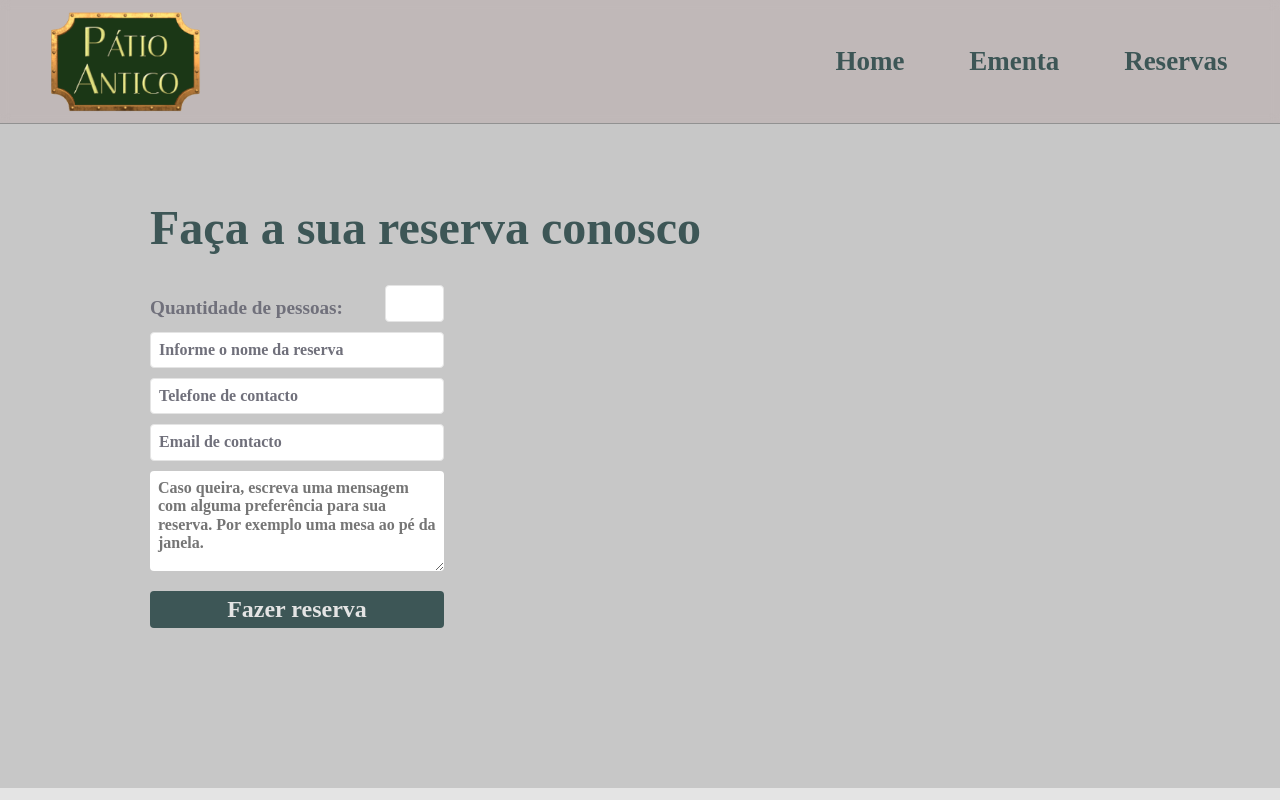
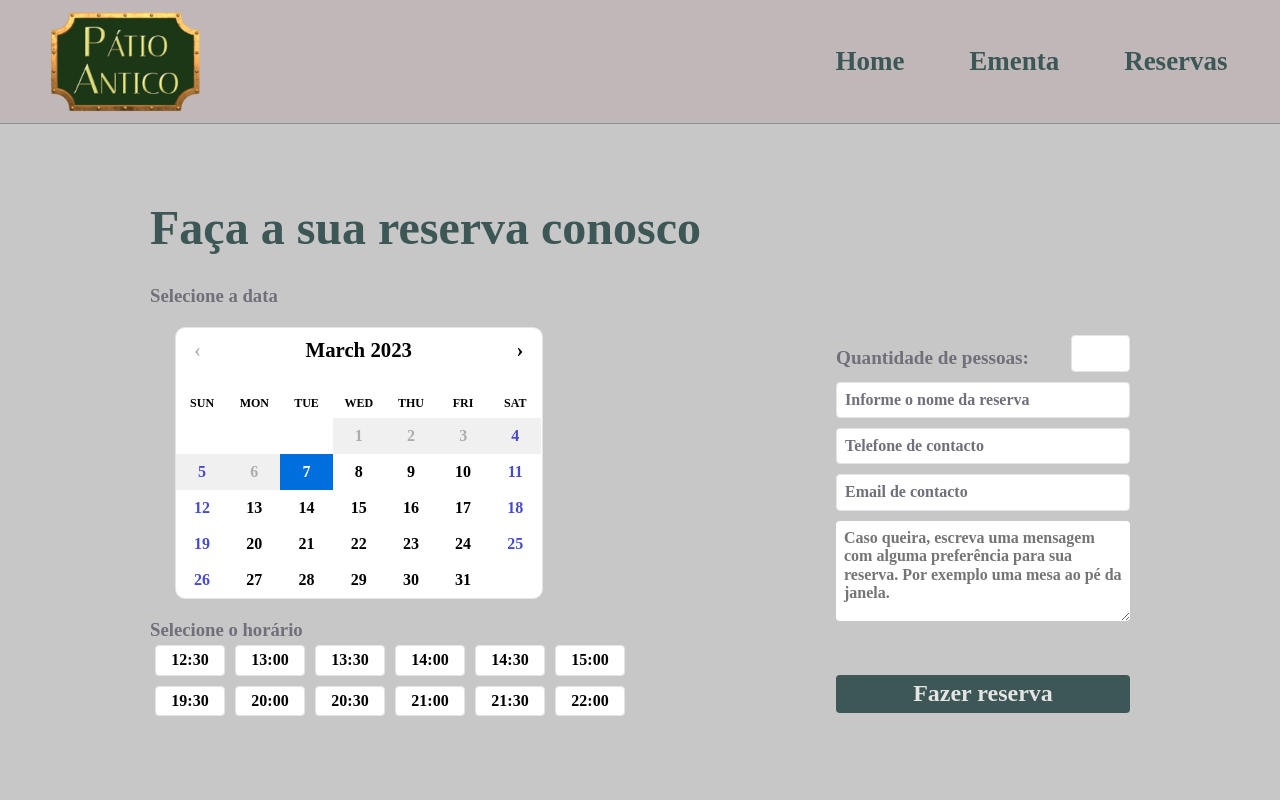
Before and after one commit to pedromessetti/patio-antico, a React (Create React App) app: page /reservas in a window 1280 px wide. Shown: the top 800 px of the page. Built offline with nearby package versions, Linux system fonts and the light colour scheme; a web font is replaced by a local one.

Commit message:
reservas completed

```diff
--- a/package.json
+++ b/package.json
@@ -3,6 +3,7 @@
   "version": "0.1.0",
   "private": true,
   "dependencies": {
+    "@emailjs/browser": "^3.10.0",
     "@testing-library/jest-dom": "^5.16.5",
     "@testing-library/react": "^13.4.0",
     "@testing-library/user-event": "^13.5.0",
@@ -11,8 +12,10 @@
     "@types/react": "^18.0.24",
     "@types/react-dom": "^18.0.8",
     "classnames": "^2.3.2",
+    "date-fns": "^2.29.3",
     "normalize.css": "^8.0.1",
     "react": "^18.2.0",
+    "react-calendar": "^4.0.0",
     "react-dom": "^18.2.0",
     "react-icons": "^4.6.0",
     "react-router-dom": "^6.4.3",
@@ -45,6 +48,7 @@
     ]
   },
   "devDependencies": {
+    "@types/react-calendar": "^3.9.0",
     "@typescript-eslint/eslint-plugin": "^5.43.0",
     "@typescript-eslint/parser": "^5.43.0",
     "eslint": "^8.27.0",
--- a/public/index.html
+++ b/public/index.html
@@ -1,5 +1,5 @@
 <!DOCTYPE html>
-<html lang="pt-br">
+<html lang="pt-pt">
   <head>
     <meta charset="utf-8" />
     <link rel="icon" href=%PUBLIC_URL%favicon.ico>
--- a/src/components/Footer/Footer.module.scss
+++ b/src/components/Footer/Footer.module.scss
@@ -17,7 +17,7 @@
       transition: 300ms;
 
       &:hover {
-        color: $darkest-grey;
+        color: $dark-grey;
       }
 
       .icon {
--- /dev/null
+++ b/src/components/Form/Calendar.css
@@ -0,0 +1,140 @@
+.react-calendar {
+  width: 75%;
+  background: white;
+  border: 1px solid #e4e4e4;
+  border-radius: 10px;
+  font-weight: 700;
+  line-height: 1.125em;
+  margin: 20px 25px;
+}
+
+.react-calendar--doubleView {
+  width: 700px;
+}
+
+.react-calendar--doubleView .react-calendar__viewContainer {
+  display: flex;
+  margin: -0.5em;
+}
+
+.react-calendar--doubleView .react-calendar__viewContainer>* {
+  width: 50%;
+  margin: 0.5em;
+}
+
+.react-calendar,
+.react-calendar *,
+.react-calendar *:before,
+.react-calendar *:after {
+  -moz-box-sizing: border-box;
+  -webkit-box-sizing: border-box;
+  box-sizing: border-box;
+}
+
+.react-calendar button {
+  margin: 0;
+  border: 0;
+  outline: none;
+}
+
+.react-calendar button:enabled:hover {
+  cursor: pointer;
+}
+
+.react-calendar__navigation {
+  display: flex;
+  height: 44px;
+  margin-bottom: 1em;
+}
+
+.react-calendar__navigation button {
+  font-size: 1.3em;
+  background: none;
+}
+
+.react-calendar__navigation button:enabled:hover,
+.react-calendar__navigation button:enabled:focus {
+  background-color: #e6e6e6;
+}
+
+.react-calendar__month-view__weekdays {
+  text-align: center;
+  text-transform: uppercase;
+  font-weight: bold;
+  font-size: 0.75em;
+}
+
+.react-calendar__month-view__weekdays__weekday {
+  padding: 0.5em;
+}
+
+.react-calendar__month-view__weekNumbers .react-calendar__tile {
+  display: flex;
+  align-items: center;
+  justify-content: center;
+  font-size: 0.75em;
+  font-weight: bold;
+}
+
+.react-calendar__month-view__days__day--weekend {
+  color: #474bcd;
+}
+
+.react-calendar__month-view__days__day--neighboringMonth {
+  color: #757575;
+}
+
+.react-calendar__year-view .react-calendar__tile,
+.react-calendar__decade-view .react-calendar__tile,
+.react-calendar__century-view .react-calendar__tile {
+  padding: 2em 0.5em;
+}
+
+.react-calendar__tile {
+  max-width: 100%;
+  padding: 10px 6.6667px;
+  background: none;
+  text-align: center;
+  line-height: 16px;
+}
+
+.react-calendar__tile:disabled {
+  background-color: #f0f0f0;
+}
+
+.react-calendar__tile:enabled:hover,
+.react-calendar__tile:enabled:focus {
+  background-color: #e6e6e6;
+}
+
+.react-calendar__tile--now {
+  background: #ffff76;
+}
+
+.react-calendar__tile--now:enabled:hover,
+.react-calendar__tile--now:enabled:focus {
+  background: #ffffa9;
+}
+
+.react-calendar__tile--hasActive {
+  background: #76baff;
+}
+
+.react-calendar__tile--hasActive:enabled:hover,
+.react-calendar__tile--hasActive:enabled:focus {
+  background: #a9d4ff;
+}
+
+.react-calendar__tile--active {
+  background: #006edc;
+  color: white;
+}
+
+.react-calendar__tile--active:enabled:hover,
+.react-calendar__tile--active:enabled:focus {
+  background: #1087ff;
+}
+
+.react-calendar--selectRange .react-calendar__tile--hover {
+  background-color: #e6e6e6;
+}
--- a/src/components/Form/Form.module.scss
+++ b/src/components/Form/Form.module.scss
@@ -2,9 +2,22 @@
 @import 'styles/breakpoints';
 
 .form {
-	display: flex;
+	display: grid;
+	grid-template-columns: 50% 20% 30%;
 	flex-direction: column;
-	width: 30%;
+
+	h3 {
+		color: $darkest-grey;
+		margin: 0;
+	}
+
+	.calendar__container {
+
+	}
+
+	&__container {
+		margin-top: 50px;
+	}
 
 	.button {
 		font-size: 1.5em;
@@ -15,7 +28,7 @@
 		width: 100%;
 		border: none;
 		border-radius: 4px;
-		margin: 20px auto;
+		margin-top: 50px;
 		transition: 500ms;
 
 		&:hover {
@@ -28,7 +41,12 @@
 		border: none;
 		border-radius: 4px;
 		padding: .5em;
+		width: 100%;
 		height: 100px;
 		font-weight: 700;
 	}
+
+	.not_display {
+		display: none;
+	}
 }
--- /dev/null
+++ b/src/components/Form/Time/Times.js
@@ -0,0 +1,35 @@
+import classNames from 'classnames';
+import { useState } from 'react';
+import style from './Times.module.scss'
+
+const time = ['12:30', '13:00', '13:30', '14:00', '14:30', '15:00', '19:30', '20:00', '20:30', '21:00', '21:30', '22:00']
+
+export default function Times(props) {
+
+  const [event, setEvent] = useState(null)
+  const [info, setInfo] = useState(false)
+
+  function displayInfo(e) {
+    setInfo(true);
+    setEvent(e.target.innerText);
+    props.setTime(e.target.innerText);
+  }
+
+  return (
+    <>
+      <h3>Selecione o horário</h3>
+      <div className={style.container}>
+        {time.map(times => {
+          return (
+            <div className={style.times}>
+              <button onClick={(e) => displayInfo(e)} className={classNames({[style.btn__active]: info})}> {times} </button>
+            </div>
+          )
+        })}
+        <div className={style.infos}>
+          {info ? `Sua reserva será feita para às ${event} do dia ${props.date.toLocaleDateString()}` : null}
+        </div>
+      </div>
+    </>
+  )
+}
--- /dev/null
+++ b/src/components/Form/Time/Times.module.scss
@@ -0,0 +1,34 @@
+@import 'styles/variaveis.scss';
+
+.container {
+	display: flex;
+	flex-wrap: wrap;
+	align-items: center;
+	object-fit: contain;
+	margin-bottom: 20px;
+}
+
+.times {
+	margin: 5px;
+	font-weight: 700;
+
+	button {
+		width: 70px;
+		padding: 5px;
+		background-color: white;
+		border: solid 1px $grey;
+		border-radius: 4px;
+
+		&:hover {
+			cursor: pointer;
+			background-color: #e6e6e6;
+		}
+	}
+}
+
+.infos {
+	margin-top: 20px;
+	font-size: 1.2em;
+	font-weight: 700;
+	color: $darkest-grey;
+}
--- a/src/components/Form/index.tsx
+++ b/src/components/Form/index.tsx
@@ -1,25 +1,31 @@
 import CampoTexto from 'components/CampoTexto';
 import { useState } from 'react'
 import style from './Form.module.scss'
+import Calendar from 'react-calendar'
+import './Calendar.css'
+import Times from './Time/Times';
+import emailjs from '@emailjs/browser'
 
 export default function Form() {
 
-	const [date, setDate] = useState('');
+	const maxDate = new Date(2023, 11, 31)
+	const [date, setDate] = useState(new Date());
+	const [time, setTime] = useState('');
 	const [name, setName] = useState('');
 	const [email, setEmail] = useState('');
 	const [contato, setContato] = useState('');
 	const [pessoas, setPessoas] = useState('');
 	const [message, setMessage] = useState('');
 
-	function save(event: React.FormEvent<HTMLFormElement>) {
-		event.preventDefault()
+	const save = (event: React.FormEvent<HTMLFormElement> | HTMLFormElement) => {
+		event.preventDefault();
 
-		console.log('Nome:', name)
-		console.log('Email:', email)
-		console.log('Contacto:', contato)
-		console.log('N° de pessoas:', pessoas)
-		console.log('Mensagem:', message)
+		emailjs.sendForm('service_2zdwjg4', 'template_a8uolmw', event.currentTarget, 'aqduiPe1jPjZFQWpG');
 
+		window.alert(`${name.split(" ")[0]}, ficamos felizes em informar que a sua reserva foi feita com sucesso!. Muito obrigado e até breve!`);
+
+		setDate(new Date());
+		setTime('');
 		setName('');
 		setEmail('');
 		setContato('');
@@ -29,6 +35,26 @@ export default function Form() {
 
 	return (
 		<form onSubmit={save} className={style.form}>
+			<div className={style.calendar__container}>
+				<h3>Selecione a data</h3>
+				<Calendar
+					onChange={setDate}
+					maxDate={maxDate}
+					minDate={new Date()}
+					value={date}
+					defaultActiveStartDate={date}
+					prev2Label=""
+					next2Label=""
+					showNeighboringMonth={false}
+					calendarType="US"
+				/>
+
+				<Times date={date} setTime={setTime} />
+			</div>
+
+			<div></div>
+
+			<div className={style.form__container}>
 				<CampoTexto
 					label='Quantidade de pessoas:'
 					name='pessoas'
@@ -69,7 +95,10 @@ export default function Form() {
 					placeholder='Caso queira, escreva uma mensagem com alguma preferência para sua reserva. Por exemplo uma mesa ao pé da janela.'
 					required={false}
 				/>
+				<input type="text" name="date" className={style.not_display} value={date.toLocaleDateString()} />
+				<input type="text" name="time" className={style.not_display} value={time} />
 				<button type="submit" className={style.button}>Fazer reserva</button>
-		</form>
+			</div>
+		</form >
 	)
 }
--- a/src/index.css
+++ b/src/index.css
@@ -42,7 +42,7 @@ select {
   font: inherit;
 }
 
-a {
+a, abbr[title] {
   text-decoration: none;
 }
 
--- a/src/pages/Cardapio/Itens/index.tsx
+++ b/src/pages/Cardapio/Itens/index.tsx
@@ -9,7 +9,6 @@ import cardapio from 'data/cardapio.json'
 
 //Importação do componente
 import Item from './Item'
-import { Cardapio } from 'types/Prato'
 
 
 //Interface para tipar as props recebidas
@@ -27,13 +26,13 @@ export default function Itens(props: Props) {
   const { busca, filtro } = props
 
   //Função que verifica a busca
-  function testaBusca(title: string) { //Define que o tipo de title é uma string
+  function testaBusca(title: string) {
     const regex = new RegExp(busca, 'i') //Cria uma nova Regular Expression passando o valor da busca e dizendo que é Case Insensitive (Não difere maíusculas de minúsculas)
     return regex.test(title) //Retorna o valor pesquisado se houver
   }
 
   //Função que verifica o filtro
-  function testaFiltro(id: number) { //Define que o tipo do id é um number
+  function testaFiltro(id: number) {
     if (filtro !== null) return filtro === id //Se o filtro não for null e o valor do filtro é o mesmo do id das categorias então retorna-se true
     return true
   }
```
Also changed, not shown: 1 other file (tests, documents, lock files or other folders). Lines whose indentation alone changed are shown as unchanged.
